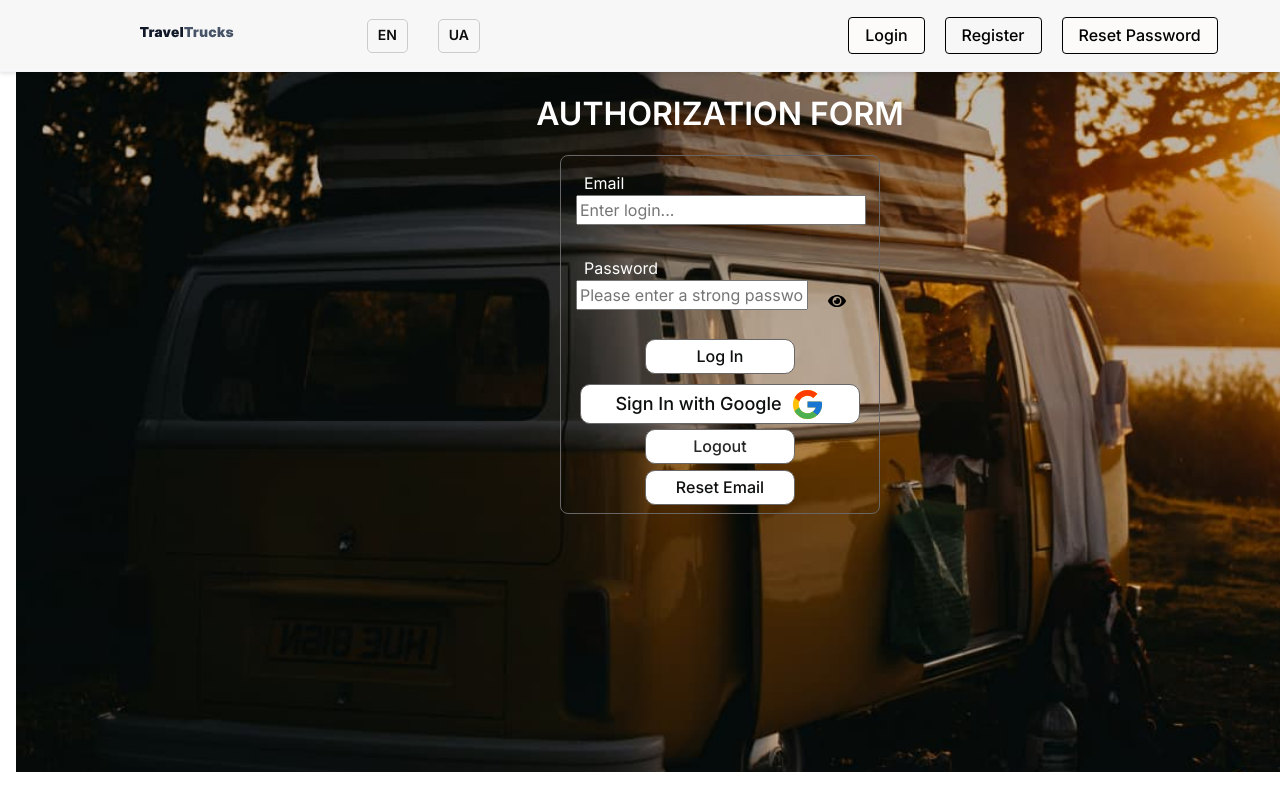
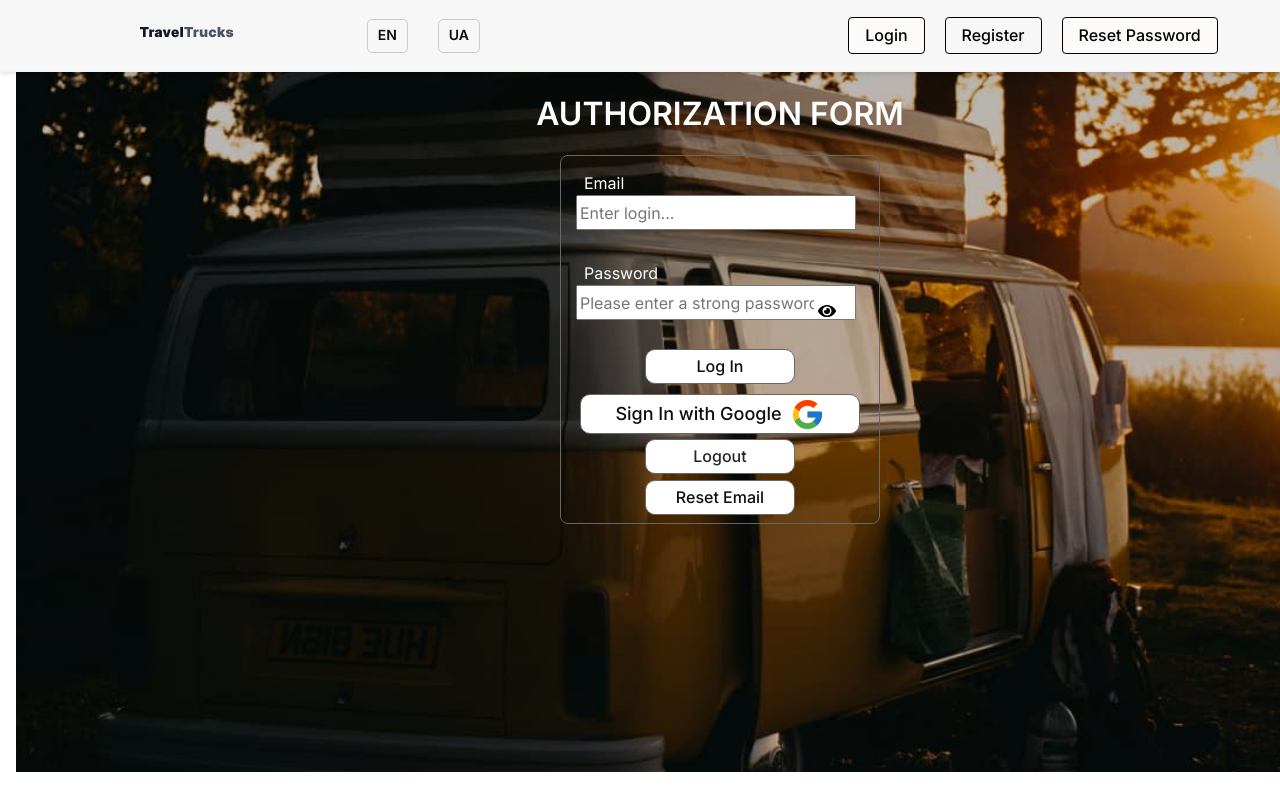
Before and after one commit to Olexandr-L45D/Track-Rental_Auth_React_TS, a React (Vite) app: page /login in a window 1280 px wide. Shown: the top 800 px of the page. Built offline with nearby package versions, Linux system fonts and the light colour scheme.

Commit message:
add new style on button

```diff
--- a/src/components/LoginForm/LoginForm.module.css
+++ b/src/components/LoginForm/LoginForm.module.css
@@ -17,7 +17,7 @@
 }
 
 .items {
-    width: 300px;
+    width: 290px;
     height: auto;
     /* height: 30px; */
     margin: 5px;
@@ -71,7 +71,7 @@
 
 .inp {
     width: 100%;
-    height: 30px;
+    height: 35px;
     margin-bottom: 16px;
     padding: 2px;
 }
@@ -109,12 +109,34 @@
     position: relative;
     display: flex;
     align-items: center;
+    width: 100%;
+    /* box-shadow: 0 0 0 1px rgba(0, 0, 0, 0.2); */
+}
+
+.inpPas {
+    width: 100%;
+    /* flex-grow: 1; */
+    height: 35px;
+    margin-bottom: 16px;
+    padding: 2px;
+    padding-right: 40px;
+    /* Відступ для іконки */
 }
 
 .togglePasswordBtn {
-    margin-left: 10px;
+    position: absolute;
+    right: 10px;
+    top: 50%;
+    transform: translateY(-50%);
     background: none;
     border: none;
     cursor: pointer;
-    font-size: 14px;
+    display: flex;
+    align-items: top;
+    justify-content: top;
+    text-align: top;
+    padding: 0px;
+    /* margin-bottom: 20px; */
+    z-index: 1;
+    /* z-index: 1; - високий рівень щоб кнопка не ховалась під іншими компонентами */
 }
--- a/src/components/LoginForm/LoginForm.tsx
+++ b/src/components/LoginForm/LoginForm.tsx
@@ -128,7 +128,7 @@ const handleSubmit = async (
               <label className={css.label}>Password</label>
               <div className={css.passwordWrapper}>
                 <Field
-                  className={css.inp}
+                  className={css.inpPas}
                    type={showPassword ? "text" : "password"} // <-- Міняємо тип поля  при натисканні - відображаю пароль
                   name="password"
                   placeholder="Please enter a strong password..."
--- a/src/components/PrivateRoute.tsx
+++ b/src/components/PrivateRoute.tsx
@@ -9,6 +9,7 @@ interface PrivateRouteProps {
   redirectTo: string;
 }
 
+
 export default function PrivateRoute({ component, redirectTo }: PrivateRouteProps): JSX.Element {
 
   const isLoggedIn = useSelector((state: RootState) => state.auth.isLoggedIn);
@@ -18,24 +19,36 @@ export default function PrivateRoute({ component, redirectTo }: PrivateRouteProp
   if (isRefreshing) {
     return <p>Loading...</p>; // Або спінер
   }
-// Якщо юзер не залогінений і на сторінці реєстрації чи логіну — пропускаємо
-  if (!isLoggedIn && (location.pathname === "/register" || location.pathname === "/login")) {
-    return typeof component === "function" ? component() : component;
-  }
-  if (!isLoggedIn) {
-    // console.log("❌ User not logged in! Redirecting to", redirectTo);
-    return <Navigate to={redirectTo} />;
-  }
 
-  // console.log("✅ User logged in! Rendering component.");
-  return typeof component === "function" ? component() : component; // ✅ Виконуємо функцію, якщо це функція
+  console.log("✅ User logged in! Rendering component.");
+  return isLoggedIn ? (typeof component === "function" ? component() : component) : (<Navigate to={redirectTo} replace />);// ✅ Виконуємо функцію, якщо це функція
 };
+
+// export default function PrivateRoute({ component, redirectTo }: PrivateRouteProps): JSX.Element {
+
+//   const isLoggedIn = useSelector((state: RootState) => state.auth.isLoggedIn);
+//   const isRefreshing = useSelector((state: RootState) => state.auth.isRefreshing);
+//    console.log("🔒 PrivateRoute check:", { isLoggedIn, isRefreshing });
+//   // ⏳ Поки йде оновлення стану, не редиректимо
+//   if (isRefreshing) {
+//     return <p>Loading...</p>; // Або спінер
+//   }
+// // Якщо юзер не залогінений і на сторінці реєстрації чи логіну — пропускаємо
+//   if (!isLoggedIn && (location.pathname === "/register" || location.pathname === "/login")) {
+//     return typeof component === "function" ? component() : component;
+//   }
+//   if (!isLoggedIn) {
+//     // console.log("❌ User not logged in! Redirecting to", redirectTo);
+//     return <Navigate to={redirectTo} replace/>;
+//   }
+
+//   // console.log("✅ User logged in! Rendering component.");
+//   return typeof component === "function" ? component() : component; // ✅ Виконуємо функцію, якщо це функція
+// };
 
 
 // Якщо користувач залогінений, показує компонент (component). Якщо ні, перенаправляє (redirectTo) to = element={<Navigate to="/login" />} />
 
 
 
-// export default PrivateRoute;
-
 // Використовую PrivateRoute: для сторінок, доступних лише після авторизації (наприклад, /catalog чи подумаю (якісь власні колекції, події, бронювання і інше)),
--- a/src/components/RestrictedRoute.tsx
+++ b/src/components/RestrictedRoute.tsx
@@ -30,8 +30,8 @@ export default function RestrictedRoute({ component, redirectTo }: RestrictedRou
     console.log("🔄 User already logged in! Redirecting to", redirectTo);
     return <Navigate to={redirectTo} />;
   }
-
-  return typeof component === "function" ? component() : component;
+ return isLoggedIn ? (<Navigate to={redirectTo} replace />) : (typeof component === "function" ? component() : component);
+  // return typeof component === "function" ? component() : component;
 }
 
 
```
